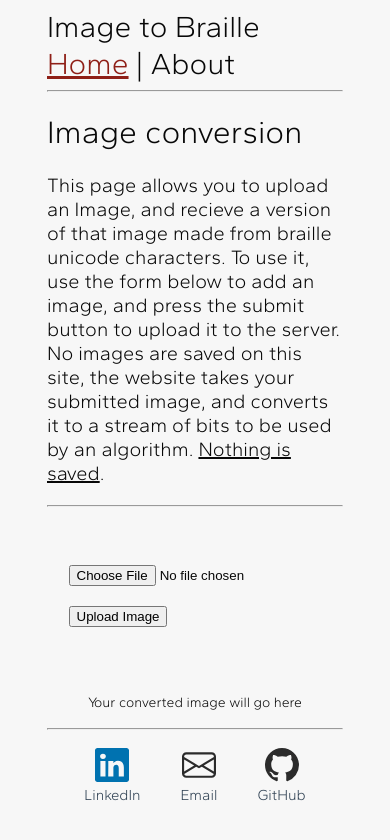
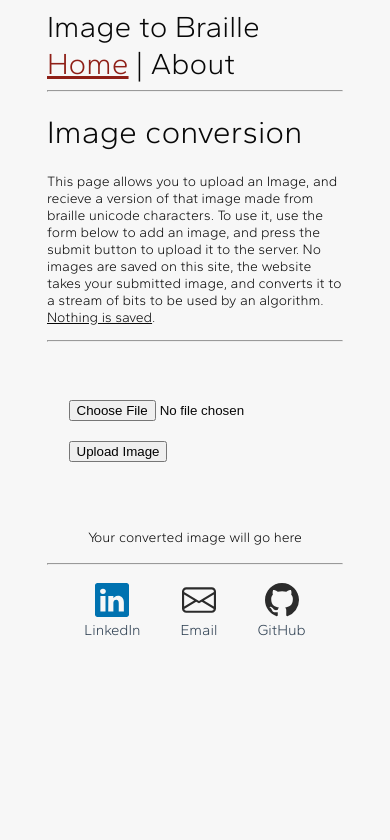
Before and after one commit to Ciaran98/Braille-Image-Web, a Vue app: page / in a window 390 px wide. Shown: the top 840 px of the page. Built offline with nearby package versions, Linux system fonts and the light colour scheme.

Commit message:
Worked on css more

```diff
--- a/src/App.vue
+++ b/src/App.vue
@@ -115,6 +115,9 @@ div.header-nav {
     font-size: 15px;
     padding: 10px 20px;
   }
+  p {
+    font-size: 14px !important;
+  }
 }
 div.header-nav > h1 {
   all: unset;
```
